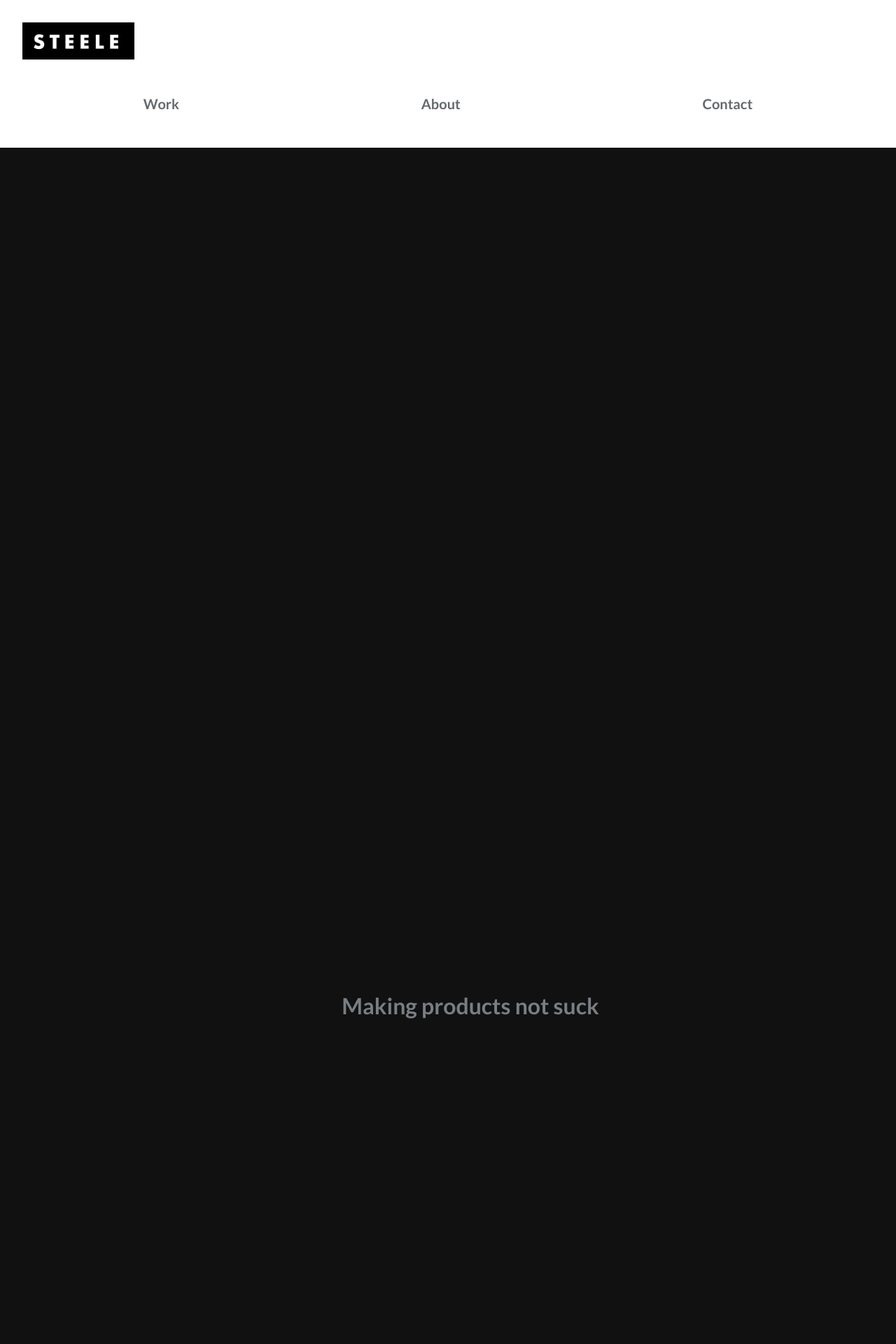
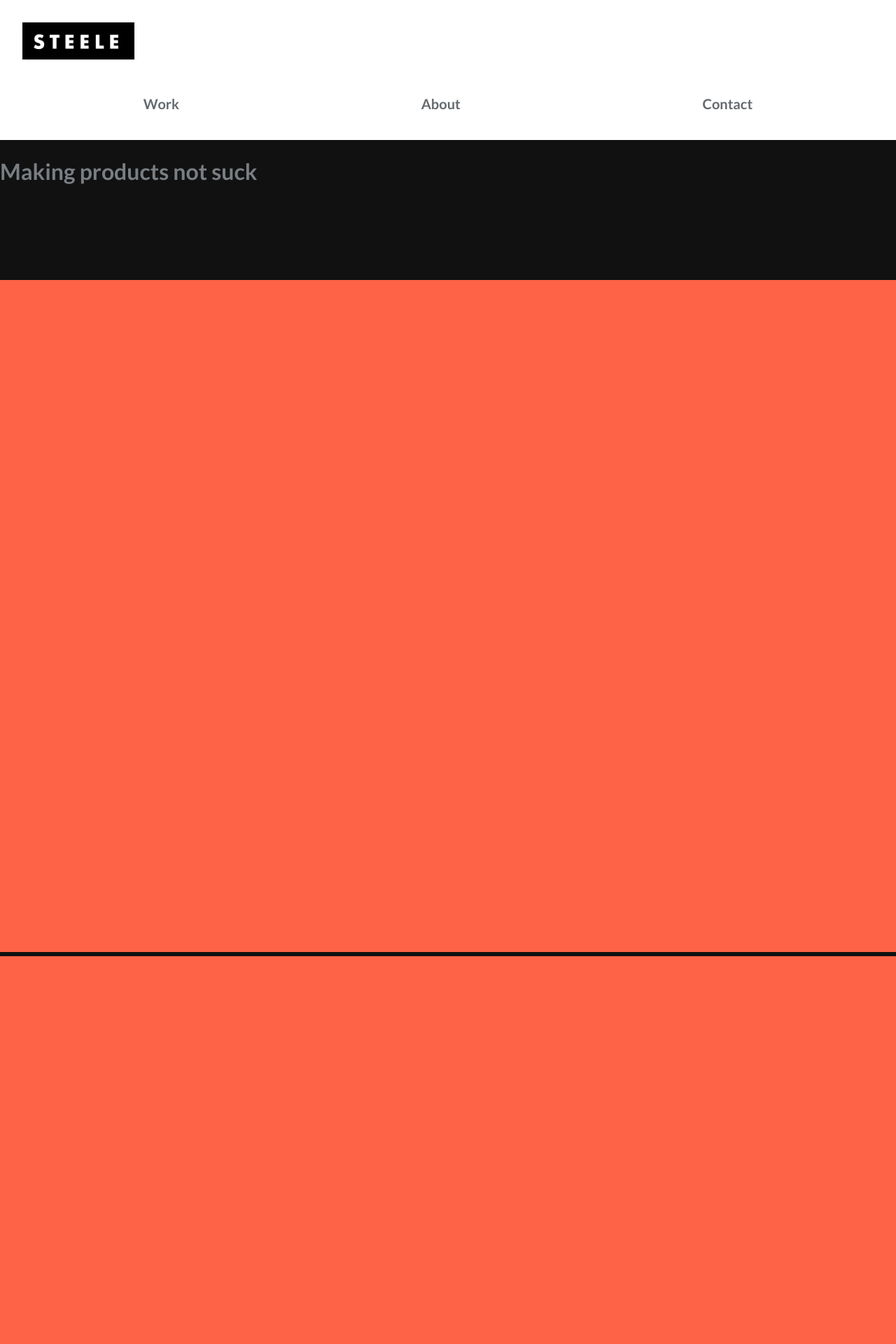
Before and after one commit to iansteele/iansteele, a Jekyll site: the page built from index.md, in a window 1280 px wide. Shown: the top 1920 px of the page at 70% size. Built offline with Jekyll 4.4.1, drawn with Linux system fonts in a browser that asks for light colours; before the commit the page ends 1461 px from its top, so only the background shows below that.

Commit message:
reverted to 1 column

```diff
--- a/_includes/main.html
+++ b/_includes/main.html
@@ -1,6 +1,6 @@
 <main aria-label="content">
   <h1 class="intro">Making products not suck</h1>
-  <div class="projects">
+  <div class="work">
 	  <div class="project-thumb">
 		</div>
 		<div class="project-thumb">
--- a/_sass/_layout.scss
+++ b/_sass/_layout.scss
@@ -1,36 +1,35 @@
 // Scaffolding
 .page{
 	display: grid;
+	grid-template-rows: 200px 1fr;
 	grid-template-areas:
 		"header"
-		"main"
+		"main";
 }
 
 // Header
 header{
 	grid-area: header;
-	grid-template-rows: 1 / 2;
 }
 
 main{
 	grid-area: main;
+	display: grid;
+	grid-template-rows: 200px repeat(2, 400px);
+	grid-template-areas:
+		"intro"
+		"work";
+
+	.intro{
+		grid-area: intro;
+		grid-row: 1 / 2;
+	}
+	.work{
+		grid-area: work;
+		grid-row: 2 / 3;
+	}
 }
 
 @media (min-width: 768px){
-	.page{
-		grid-template-rows: minmax(200px, 1fr);
-		grid-auto-columns: minmax(200px, 280px) 1fr;
-		grid-template-areas:
-			"header header"
-			"main main"
-	}
-	header{
-		grid-template-columns: 1 / -1;
-	}
-	main{
-		grid-template-columns: 1 / -1;
-		grid-template-rows: 2 / 3;
-		max-width: 1200px;
-		justify-self: center;
-	}
+
 }
--- a/_sass/_main.scss
+++ b/_sass/_main.scss
@@ -1,13 +1,4 @@
 main {
-	padding: 2rem;
-	display: grid;
-	grid-template-columns: repeat(3, 1fr);
-	grid-template-rows: 200px 100vh;
-	grid-gap: 1rem;
-	height: 100vh;
-	grid-area:
-		"intro intro intro"
-		"work work work";
 }
 
 .intro{
@@ -16,12 +7,10 @@ main {
 
 .work{
 	grid-area: work;
-	grid-column: 1 / -1;
 }
 .project-thumb{
-	display: block;
-	background-image: url(http://static6.businessinsider.com/image/55918b77ecad04a3465a0a63/nbc-fires-donald-trump-after-he-calls-mexicans-rapists-and-drug-runners.jpg);
-	background-size: cover;
+	background:tomato;
+	display: inline-block;
+	padding-bottom: 75%;
 	width: 100%;
-	height: 400px;
 }
--- a/_sass/_nav.scss
+++ b/_sass/_nav.scss
@@ -25,7 +25,4 @@ nav {
 		:hover {
 			color:tomato;
 		}
-
-
-
 }
```
